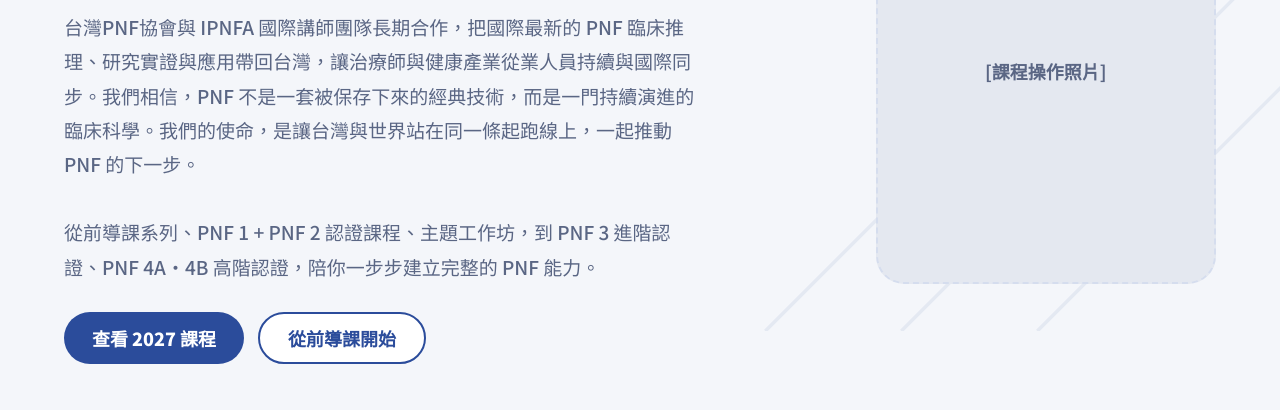
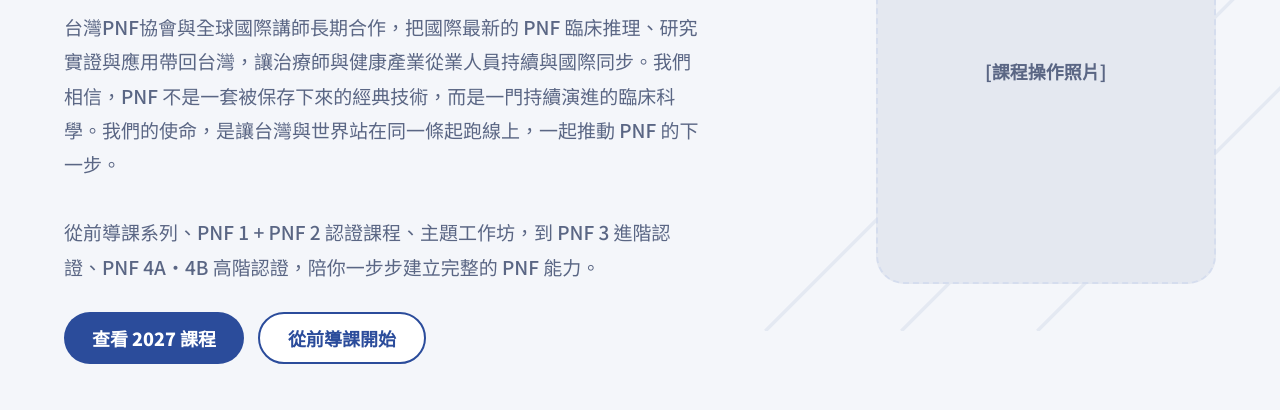
Before and after one commit to tpnfaofficial/tpnfa-website, a plain HTML site: page index.html in a window 1280 px wide. Shown: the part 390-800 px from the top of the page. Drawn offline with Linux system fonts and the light colour scheme.

Commit message:
首頁開場：與全球國際講師長期合作
Co-Authored-By: Claude Opus 5.5 <noreply@anthropic.com>
Claude-Session: https://claude.ai/code/session_01K1eDmR1He1EdYfpH5Xdf8Z

```diff
--- a/index.html
+++ b/index.html
@@ -31,7 +31,7 @@
 <div style="flex: 999 1 520px; min-width: 0; display: flex; flex-direction: column; gap: 22px">
 <span style="align-self: flex-start; background: #2B4C9B; color: #FFFFFF; border-radius: 999px; padding: 8px 22px; font-size: 16px; font-weight: 900">台北・台中・高雄｜國際講師授課</span>
 <h1 style="margin: 0; font-size: clamp(38px, 5.2vw, 64px); font-weight: 900; line-height: 1.15; color: #2B4C9B">從技術認識 PNF，<br><span style="color: #1B2A55">從哲學真正理解 PNF。</span></h1>
-<p style="margin: 0; max-width: 640px; font-size: 19px; line-height: 1.8; color: #5A6684">台灣PNF協會與 IPNFA 國際講師團隊長期合作，把國際最新的 PNF 臨床推理、研究實證與應用帶回台灣，讓治療師與健康產業從業人員持續與國際同步。我們相信，PNF 不是一套被保存下來的經典技術，而是一門持續演進的臨床科學。我們的使命，是讓台灣與世界站在同一條起跑線上，一起推動 PNF 的下一步。<br><br>從前導課系列、PNF 1 + PNF 2 認證課程、主題工作坊，到 PNF 3 進階認證、PNF 4A・4B 高階認證，陪你一步步建立完整的 PNF 能力。</p>
+<p style="margin: 0; max-width: 640px; font-size: 19px; line-height: 1.8; color: #5A6684">台灣PNF協會與全球國際講師長期合作，把國際最新的 PNF 臨床推理、研究實證與應用帶回台灣，讓治療師與健康產業從業人員持續與國際同步。我們相信，PNF 不是一套被保存下來的經典技術，而是一門持續演進的臨床科學。我們的使命，是讓台灣與世界站在同一條起跑線上，一起推動 PNF 的下一步。<br><br>從前導課系列、PNF 1 + PNF 2 認證課程、主題工作坊，到 PNF 3 進階認證、PNF 4A・4B 高階認證，陪你一步步建立完整的 PNF 能力。</p>
 <div style="display: flex; flex-wrap: wrap; gap: 14px; margin-top: 6px"><a href="#courses" style="display: inline-flex; align-items: center; justify-content: center; min-height: 52px; padding: 0 28px; border-radius: 999px; font-size: 18px; font-weight: 900; box-sizing: border-box; background: #2B4C9B; color: #FFFFFF">查看 2027 課程</a><a href="fundamentals.html" style="display: inline-flex; align-items: center; justify-content: center; min-height: 52px; padding: 0 28px; border-radius: 999px; font-size: 18px; font-weight: 900; box-sizing: border-box; background: #FFFFFF; color: #2B4C9B; border: 2px solid #2B4C9B">從前導課開始</a></div>
 </div>
 <div style="flex: 1 1 340px; min-width: 0">
```
